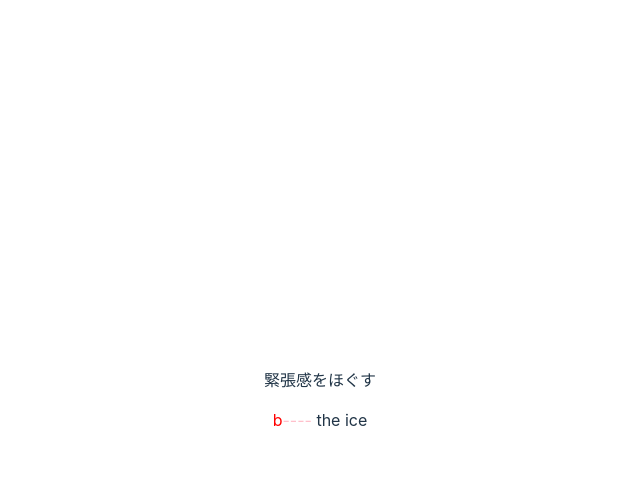
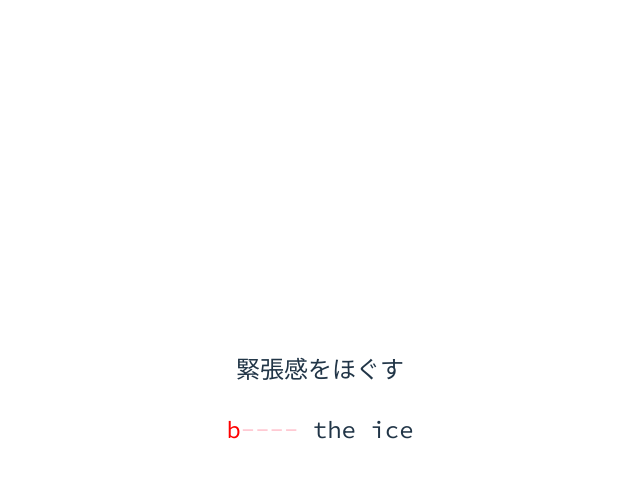
Before and after one commit to hayatroid/english-typing, a Vue app: page / in a window 1280 px wide. Both pictures are taken after a click on the button "ゲームスタート！". Shown: the top 478 px of the page, without its empty margins (320-960 px from the left). Built offline with nearby package versions, Linux system fonts and the light colour scheme.

Commit message:
Change font-size and font-family

```diff
--- a/index.html
+++ b/index.html
@@ -4,6 +4,7 @@
     <meta charset="UTF-8" />
     <link rel="icon" type="image/svg+xml" href="/vite.svg" />
     <meta name="viewport" content="width=device-width, initial-scale=1.0" />
+    <link href="https://fonts.googleapis.com/css2?family=Source+Code+Pro&display=swap" rel="stylesheet">
     <title>Vite + Vue + TS</title>
   </head>
   <body>
--- a/src/components/Game.vue
+++ b/src/components/Game.vue
@@ -44,9 +44,15 @@ document.addEventListener('keydown', onKeyDown)
 </script>
 
 <template>
-  <p>{{ idiom_ja }}</p>
-  <p v-html="idiom_en_converted"></p>
+  <p class="x-large">{{ idiom_ja }}</p>
+  <p class="x-large monospace" v-html="idiom_en_converted"></p>
 </template>
 
 <style scoped>
+.monospace {
+  font-family: 'Source Code Pro', monospace;
+}
+.x-large {
+  font-size: x-large;
+}
 </style>
```
